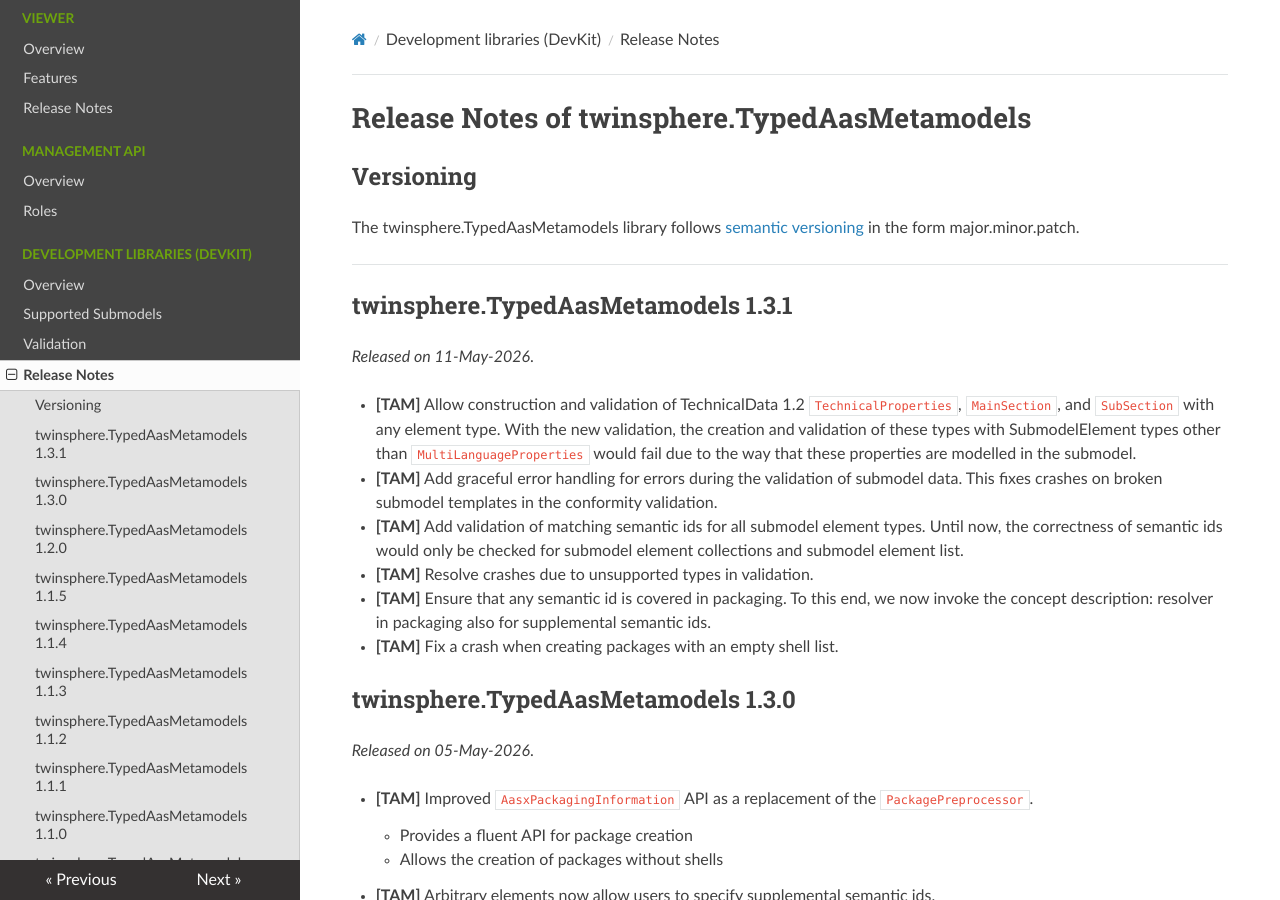
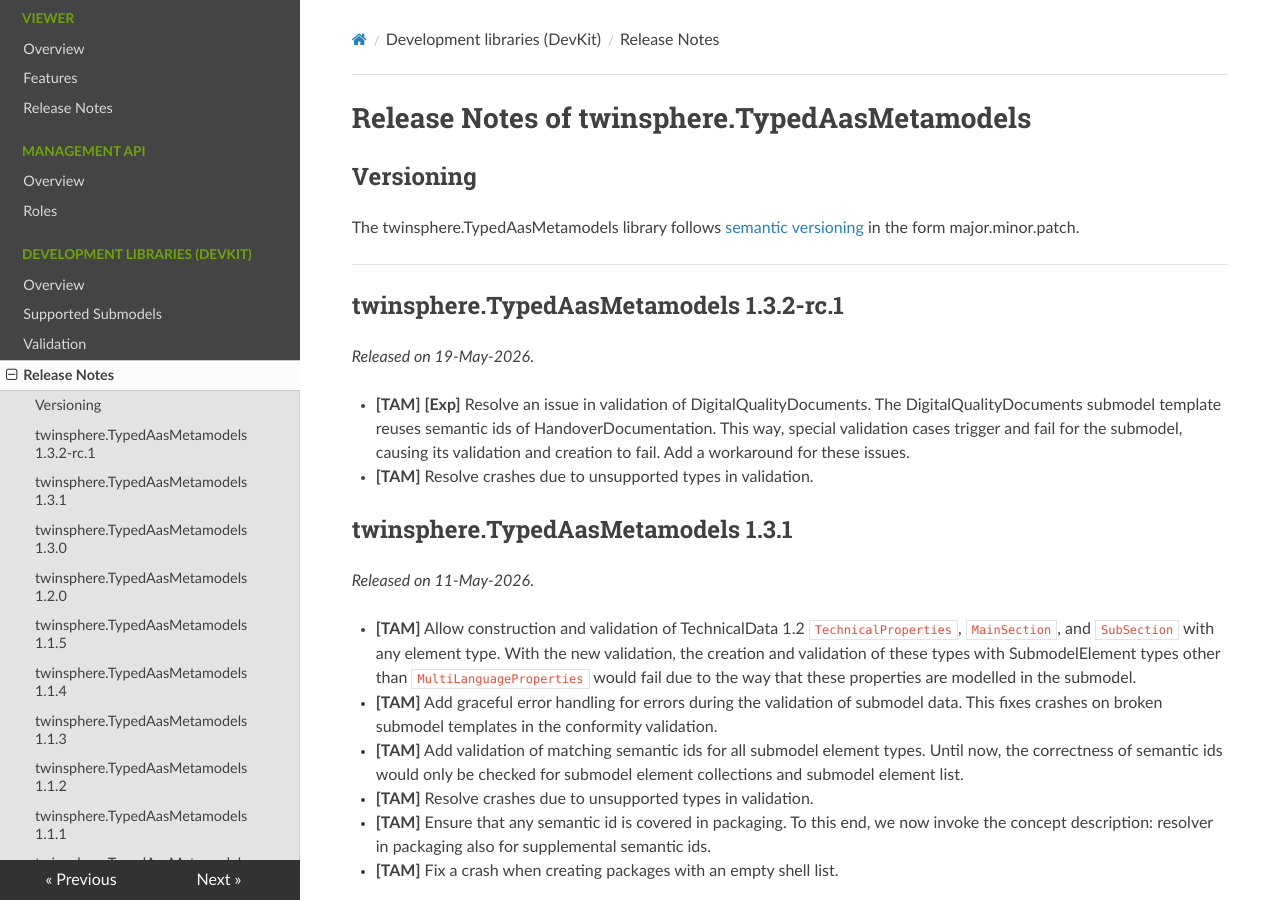
Before and after one commit to twinsphere/twinsphere.github.io, an MkDocs documentation site: the page built from docs/typed-aas-metamodels-release_notes.md, in a window 1280 px wide and 900 px high. Built offline with MkDocs 1.6.1, drawn with Linux system fonts in a browser that asks for light colours; nearby versions of some CDN libraries.

Commit message:
feat(tam): release notes 1.3.2-rc.1

```diff
--- a/docs/typed-aas-metamodels-release_notes.md
+++ b/docs/typed-aas-metamodels-release_notes.md
@@ -7,6 +7,15 @@ The twinsphere.TypedAasMetamodels library follows [semantic versioning](https://
 ---
 
 <!--markdownlint-disable no-emphasis-as-heading -->
+
+## twinsphere.TypedAasMetamodels 1.3.2-rc.1
+
+*Released on 19-May-2026*.
+
+- **[TAM] [Exp]** Resolve an issue in validation of DigitalQualityDocuments. The DigitalQualityDocuments submodel
+  template reuses semantic ids of HandoverDocumentation. This way, special validation cases trigger and fail for the
+  submodel, causing its validation and creation to fail. Add a workaround for these issues.
+- **[TAM]** Resolve crashes due to unsupported types in validation.
 
 ## twinsphere.TypedAasMetamodels 1.3.1
 
```
